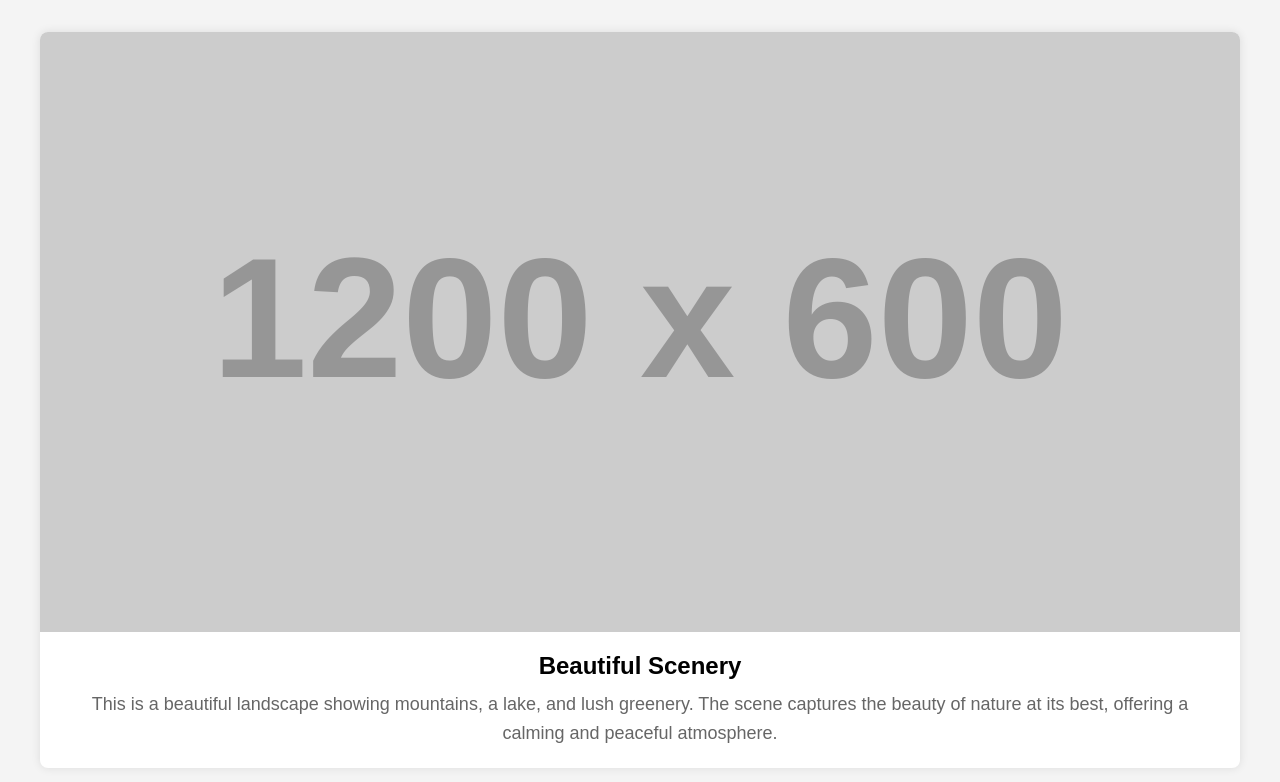
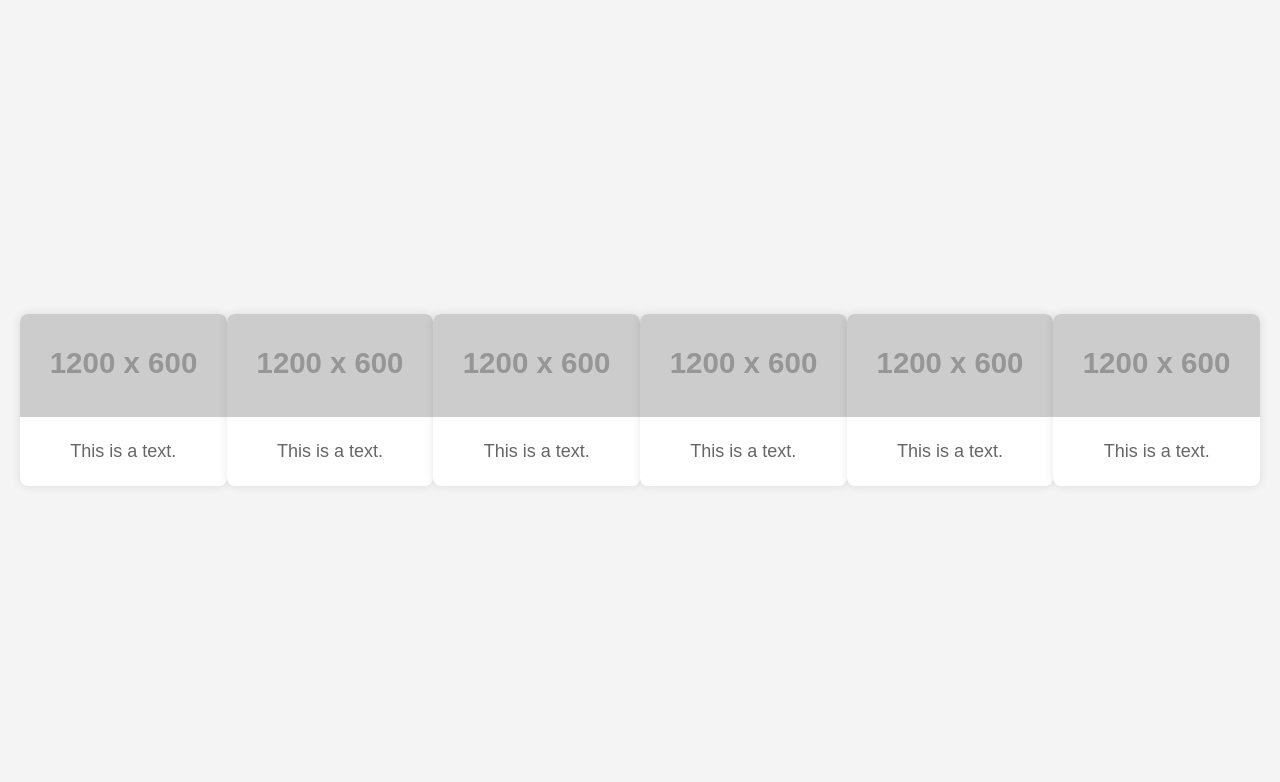
Before and after one commit to rahulverma789/xyz, a plain HTML site: page index.html in a window 1280 px wide. Drawn offline with Linux system fonts and the light colour scheme; placeholder pictures from the web are drawn by us.

Commit message:
Update index.html

```diff
--- a/index.html
+++ b/index.html
@@ -88,11 +88,68 @@
             <img src="https://via.placeholder.com/1200x600" alt="Sample Image">
         </div>
         <div class="description">
-            <h2>Beautiful Scenery</h2>
             <p>
-                This is a beautiful landscape showing mountains, a lake, and lush greenery. The scene captures the beauty of nature at its best, offering a calming and peaceful atmosphere.
+                This is a text.
             </p>
         </div>
     </div>
+
+        <div class="container">
+        <div class="image-container">
+            <img src="https://via.placeholder.com/1200x600" alt="Sample Image">
+        </div>
+        <div class="description">
+            <p>
+                This is a text.
+            </p>
+        </div>
+    </div>
+
+        <div class="container">
+        <div class="image-container">
+            <img src="https://via.placeholder.com/1200x600" alt="Sample Image">
+        </div>
+        <div class="description">
+            <p>
+                This is a text.
+            </p>
+        </div>
+    </div>
+
+        <div class="container">
+        <div class="image-container">
+            <img src="https://via.placeholder.com/1200x600" alt="Sample Image">
+        </div>
+        <div class="description">
+            <p>
+                This is a text.
+            </p>
+        </div>
+    </div>
+
+
+        <div class="container">
+        <div class="image-container">
+            <img src="https://via.placeholder.com/1200x600" alt="Sample Image">
+        </div>
+        <div class="description">
+            <p>
+                This is a text.
+            </p>
+        </div>
+    </div>
+
+
+        <div class="container">
+        <div class="image-container">
+            <img src="https://via.placeholder.com/1200x600" alt="Sample Image">
+        </div>
+        <div class="description">
+            <p>
+                This is a text.
+            </p>
+        </div>
+    </div>
+
 </body>
 </html>
```
